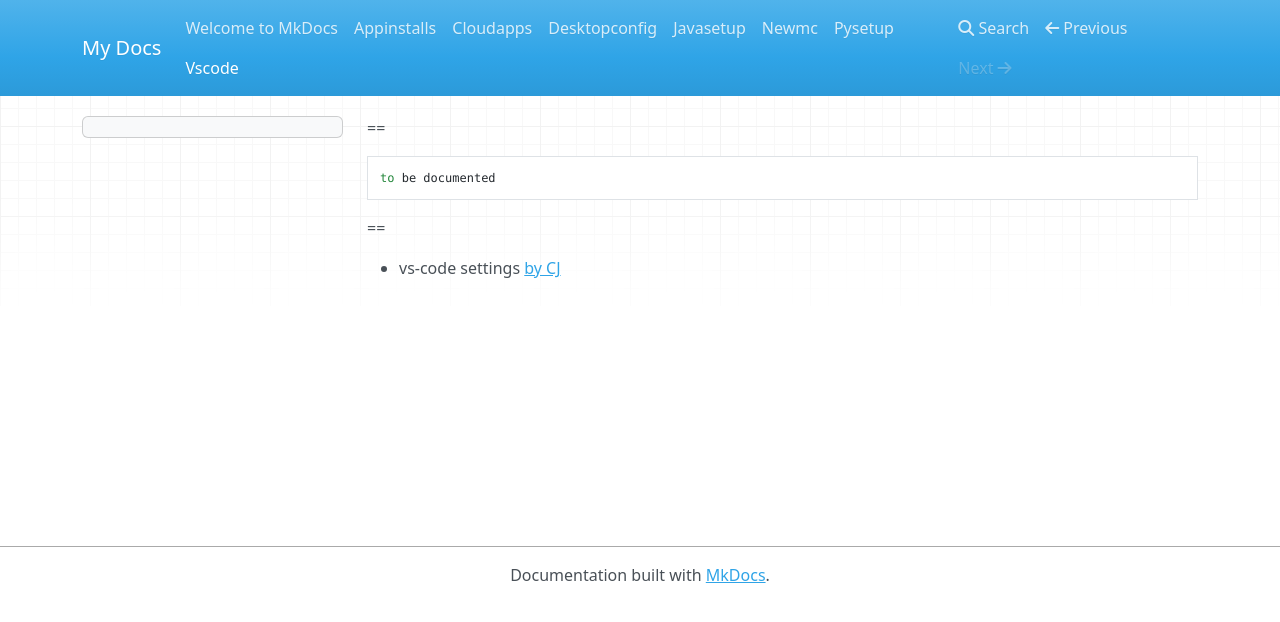
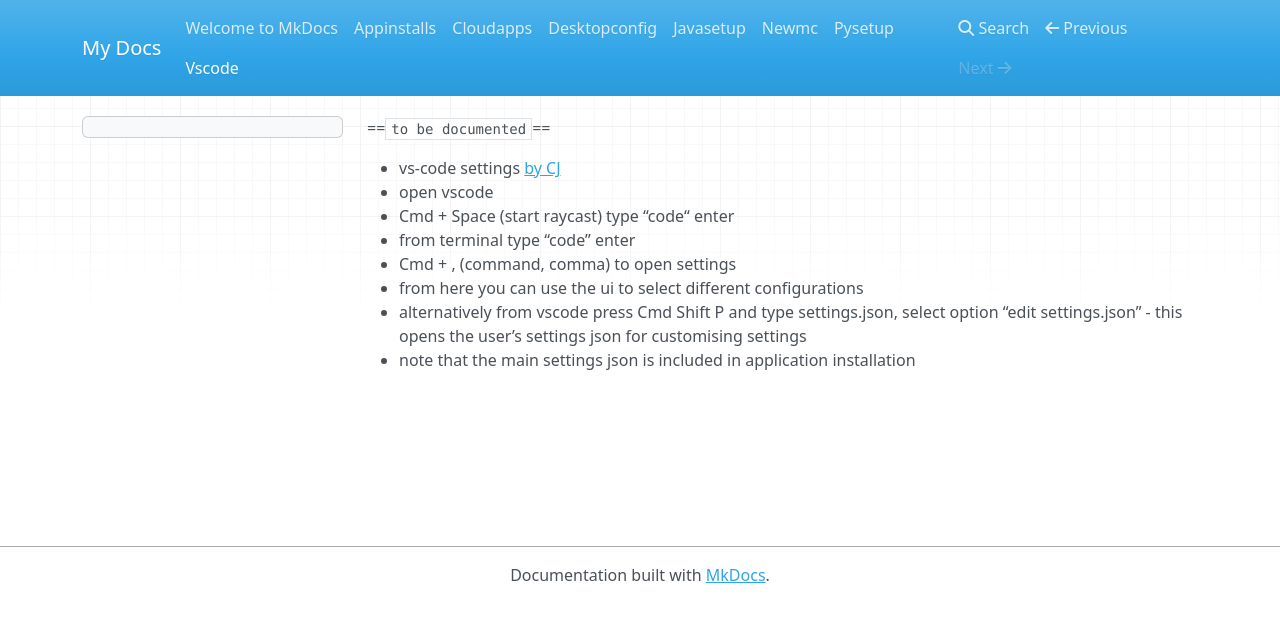
Before and after one commit to amitrajpurkar/tuneinwithmac, an MkDocs documentation site: the page built from docs/vscode.md, in a window 1280 px wide. Shown: the top 622 px of the page. Built offline with MkDocs 1.6.1, drawn with Linux system fonts in a browser that asks for light colours; nearby versions of some CDN libraries.

Commit message:
vscode config
Setting up vscode

````diff
--- a/docs/vscode.md
+++ b/docs/vscode.md
@@ -1,8 +1,10 @@
-==
-```
-to be documented
-```
-
-==
+==```to be documented```==
 
  * vs-code settings [by CJ](https://github.com/CodingGarden/vscode-settings)
+ * open vscode
+ * Cmd + Space (start raycast) type “code“ enter
+ * from terminal type “code” enter
+ * Cmd + , (command, comma) to open settings
+ * from here you can use the ui to select different configurations
+ * alternatively from vscode press Cmd Shift P and type settings.json, select option “edit settings.json” - this opens the user’s settings json for customising settings
+ * note that the main settings json is included in application installation
````
